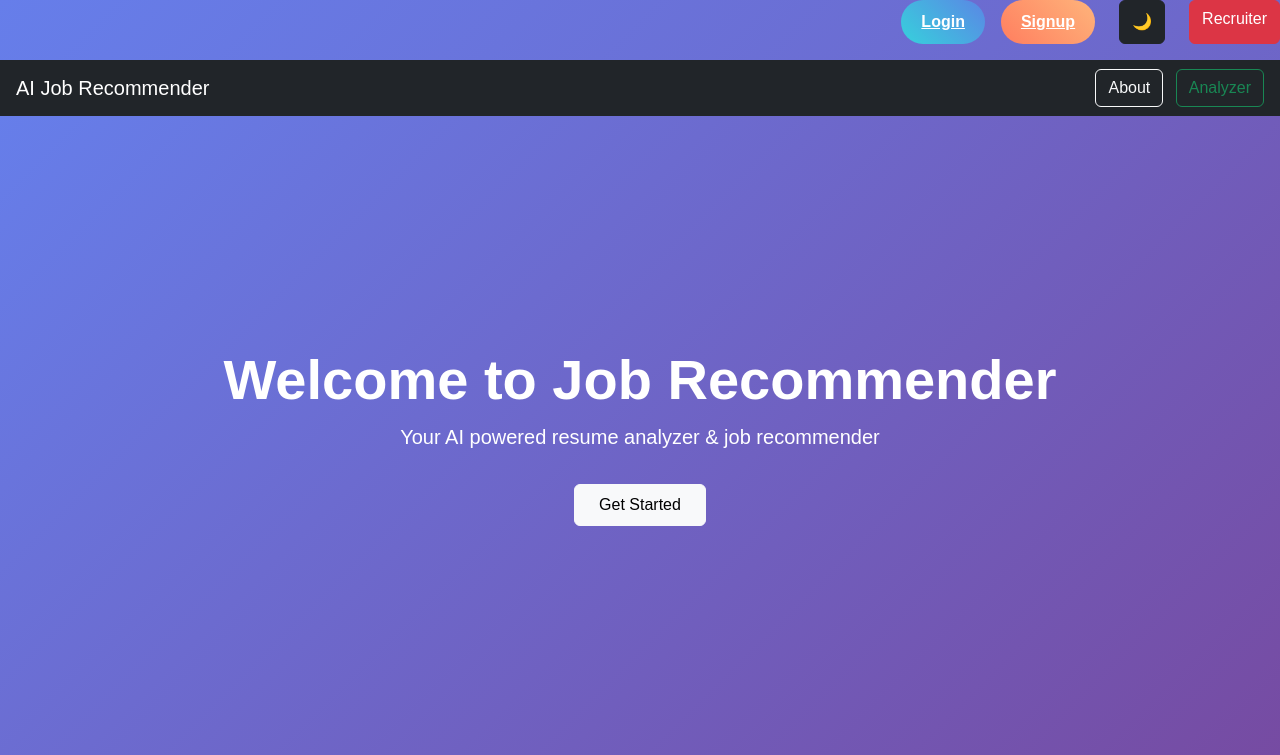
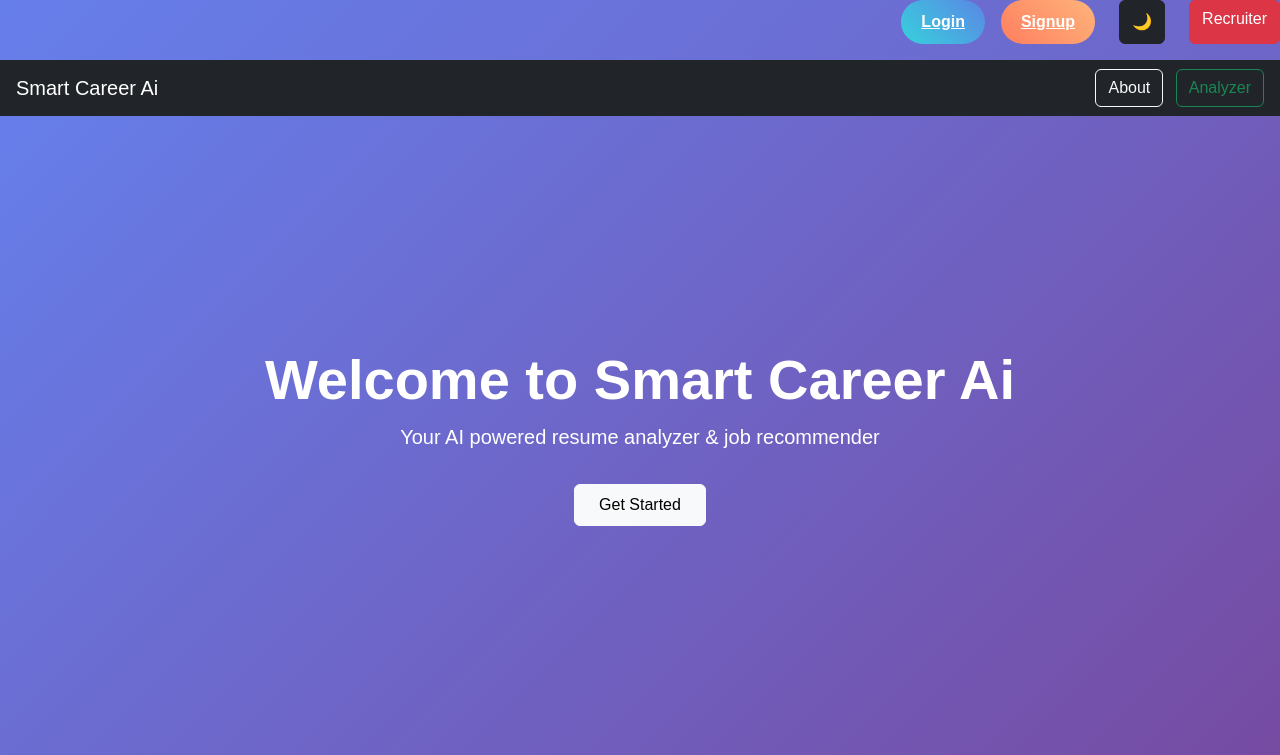
Before and after one commit to KhushiiMishra/job-recommendation-system, a Flask app: page / in a window 1280 px wide. Shown: the top 755 px of the page. Run offline with Flask 3, Linux system fonts and the light colour scheme.

Commit message:
changed name of project

```diff
--- a/templates/index.html
+++ b/templates/index.html
@@ -119,7 +119,7 @@ button:hover {
     <nav class="navbar navbar-dark bg-dark px-3">
 
     <!-- LEFT -->
-    <span class="navbar-brand">AI Job Recommender</span>
+    <span class="navbar-brand">Smart Career Ai</span>
 
     <!-- CENTER BUTTONS -->
     <div>
@@ -129,7 +129,7 @@ button:hover {
     </nav>
     <!-- hero section -->
      <div class="hero">
-        <h1 class="display-4 fw-bold">Welcome to Job Recommender</h1>
+        <h1 class="display-4 fw-bold">Welcome to Smart Career Ai</h1>
         <p class="lead">Your AI powered resume analyzer & job recommender</p>
         <a href="#analyzer"class="btn btn-light mt-3 px-4 py-2">Get Started</a>
      </div>
```
